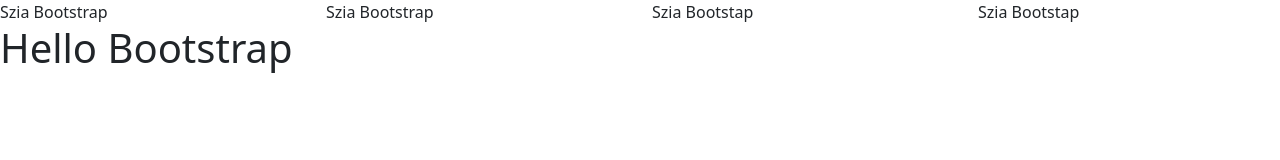
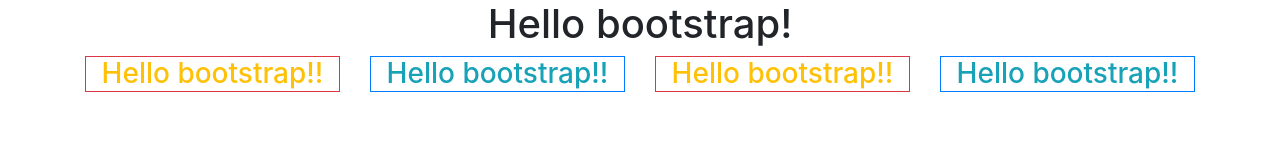
Before and after one commit to szilvagyitamara/HTML-CSS-2, a plain HTML site: page bootstrap.html in a window 1280 px wide. Drawn offline with nearby package versions, Linux system fonts and the light colour scheme.

Commit message:
Add files via upload

```diff
--- a/bootstrap.html
+++ b/bootstrap.html
@@ -3,18 +3,18 @@
 <head>
     <meta charset="UTF-8">
     <meta name="viewport" content="width=device-width, initial-scale=1.0">
-    <link href="https://cdn.jsdelivr.net/npm/bootstrap@5.2.3/dist/css/bootstrap.min.css" rel="stylesheet" >
-
-    <title>Heloo bootstrap</title>
-    <div class="container"></div>
-    <div class="row">
-        <div class="col-md-3">Szia Bootstrap</div>
-        <div class="col-md-3">Szia Bootstrap</div>
-        <div class="col-md-3">Szia Bootstap</div>
-        <div class="col-md-3">Szia Bootstap</div>
-    </div>
+    <link rel="stylesheet" href="css/bootstrap.min.css">
+    <title>bootstrap-weboldal 1</title>
 </head>
 <body>
-   <h1>Hello Bootstrap</h1>
+    <h1 class="text-center">Hello bootstrap!</h1>
+    <div class="container">
+        <div class="row">
+            <div class="col-sm-12 col-md-6 col-lg-3"><h3 class="text-center border border-danger text-warning">Hello bootstrap!!</h3></div>
+            <div class="col-sm-12 col-md-6 col-lg-3"><h3 class="text-center border border-primary text-info">Hello bootstrap!!</h3></div>
+            <div class="col-sm-12 col-md-6 col-lg-3"><h3 class="text-center border border-danger text-warning">Hello bootstrap!!</h3></div>
+            <div class="col-sm-12 col-md-6 col-lg-3"><h3 class="text-center border border-primary text-info">Hello bootstrap!!</h3></div>
+        </div>
+    </div>
 </body>
 </html>
```
